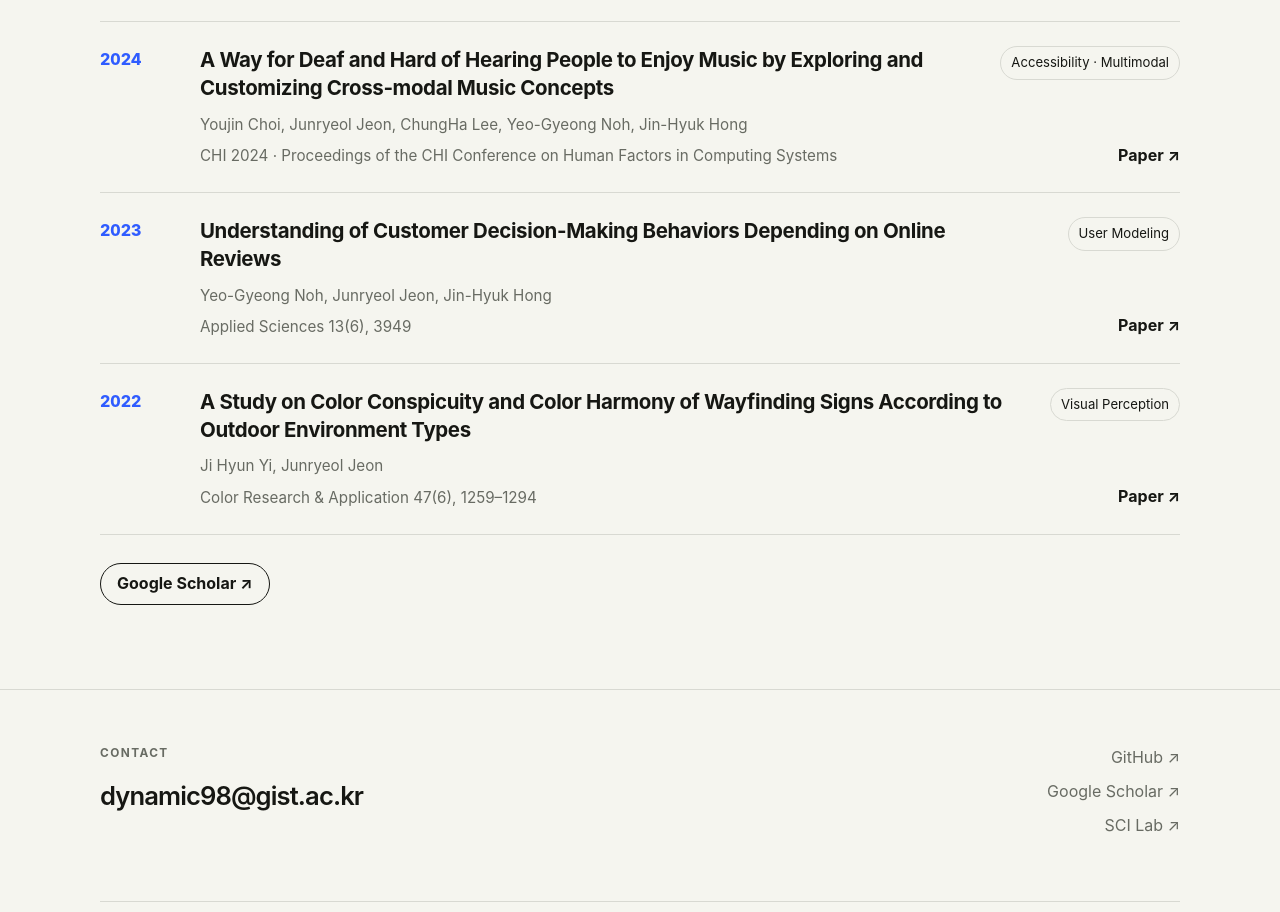
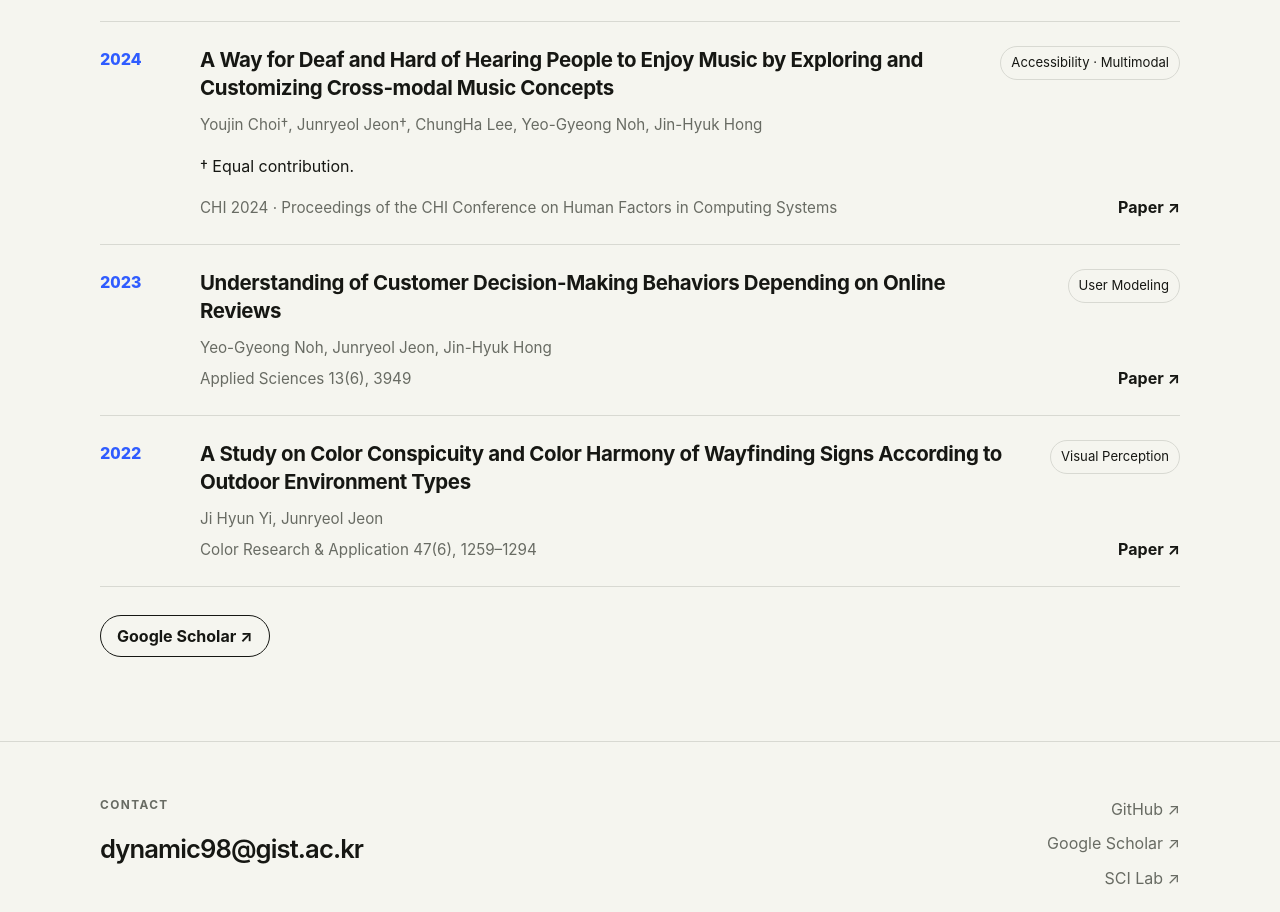
Before and after one commit to dynamic98/dynamic98.github.io, an Astro site: page / in a window 1280 px wide. Shown: the part 4503-5415 px from the top of the page. Built offline with nearby package versions, Linux system fonts and the light colour scheme; Astro itself is replaced by a stand-in of ours.

Commit message:
Mark equal first authors on CHI 2024 paper

```diff
--- a/src/content/publications/2024-cross-modal-music.md
+++ b/src/content/publications/2024-cross-modal-music.md
@@ -2,8 +2,9 @@
 year: 2024
 order: 1
 title: "A Way for Deaf and Hard of Hearing People to Enjoy Music by Exploring and Customizing Cross-modal Music Concepts"
-authors: "Youjin Choi, Junryeol Jeon, ChungHa Lee, Yeo-Gyeong Noh, Jin-Hyuk Hong"
+authors: "Youjin Choi†, Junryeol Jeon†, ChungHa Lee, Yeo-Gyeong Noh, Jin-Hyuk Hong"
 venue: "CHI 2024 · Proceedings of the CHI Conference on Human Factors in Computing Systems"
 href: "https://doi.org/10.1145/3613904.3642665"
 tag: "Accessibility · Multimodal"
+note: "† Equal contribution."
 ---
```
